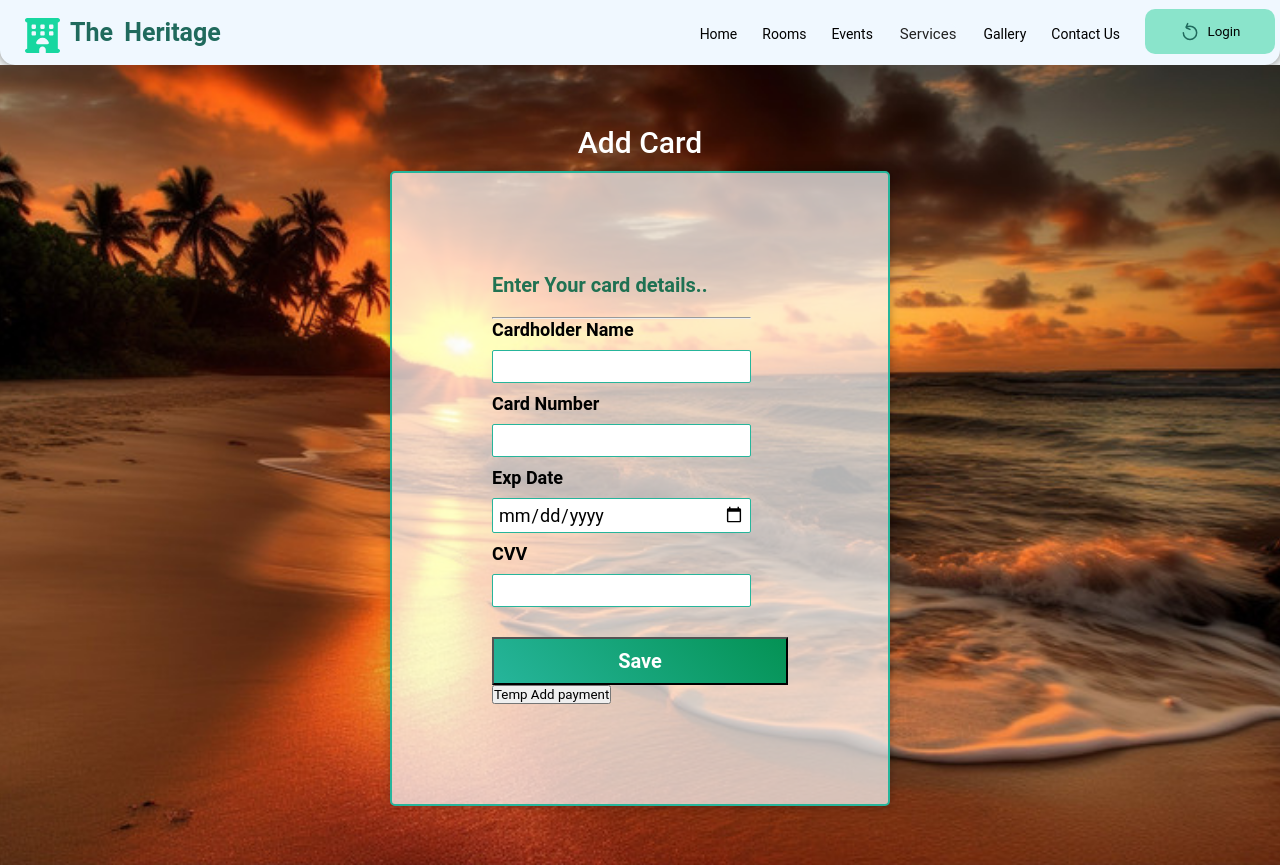
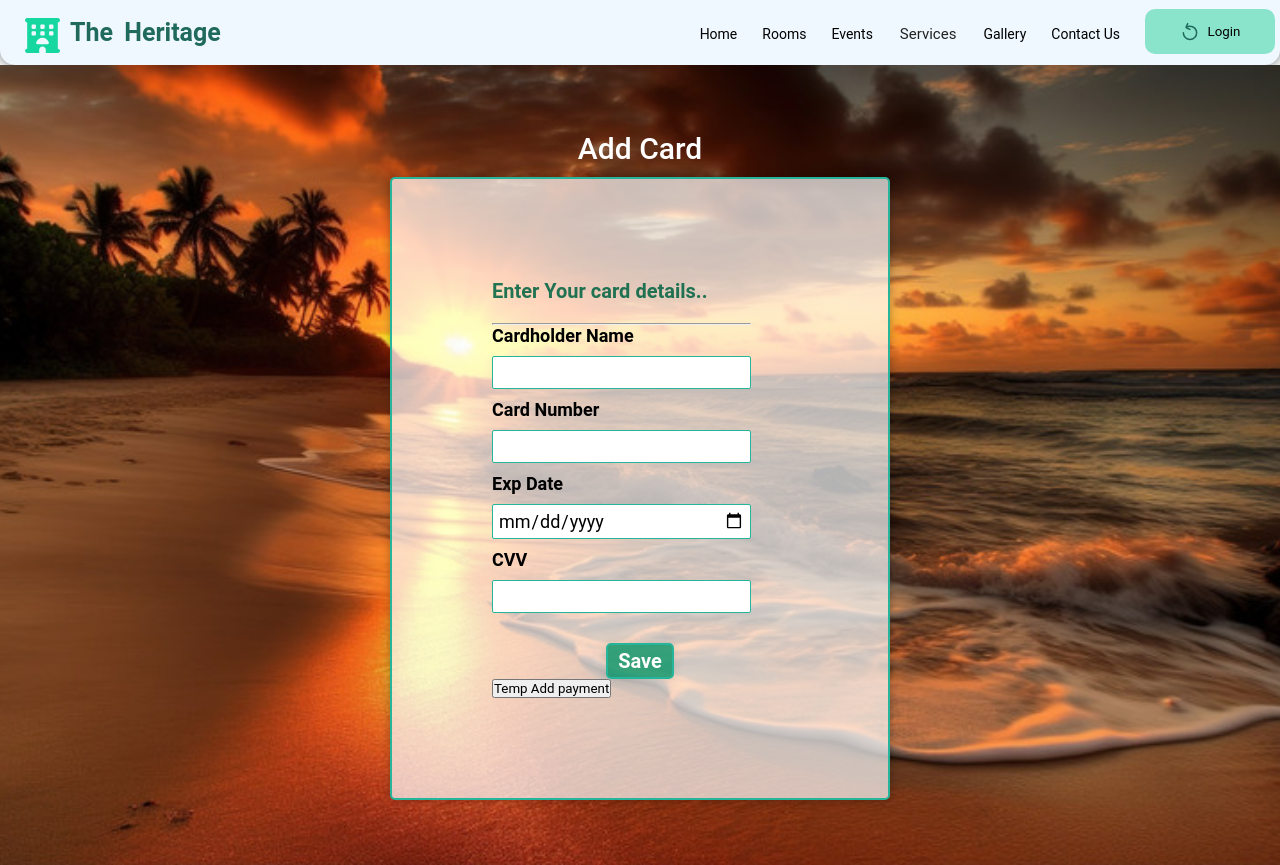
Before and after one commit to cynos28/Hotel-Reservation-system, a React (Create React App) app in the folder client/: page /add-card in a window 1280 px wide. Built offline with nearby package versions, Linux system fonts and the light colour scheme; no server answers.

Commit message:
css change

```diff
--- a/client/src/pages/Payments/AddCard/styles.css
+++ b/client/src/pages/Payments/AddCard/styles.css
@@ -62,16 +62,21 @@ input[type="number"] {
   color: #006342dd;
 }
 .card_save_btn {
-  width: 100%;
-  background: linear-gradient(45deg, #26b59b, rgb(4, 146, 84));
-  margin-top: 20px;
-  padding: 10px;
+  background-color: #019365c7;
+  border: 2px solid #26b59b;
+  color: white;
   font-size: 20px;
   font-weight: bold;
-  color: #ffffff;
+  display: flex;
+  margin: 0 auto;
+  margin-top: 20px;
+  justify-content: center;
+  border-radius: 5px;
   cursor: pointer;
-  transition: 0.2s linear;
-  box-shadow: #26b59b;
+  text-transform: capitalize;
+  text-decoration: none;
+  box-shadow: 0 0 10px rgba(0, 0, 0, 0.1);
+  padding: 4px 10px;
 }
 .card_save_btn:hover {
   letter-spacing: 2px;
```
